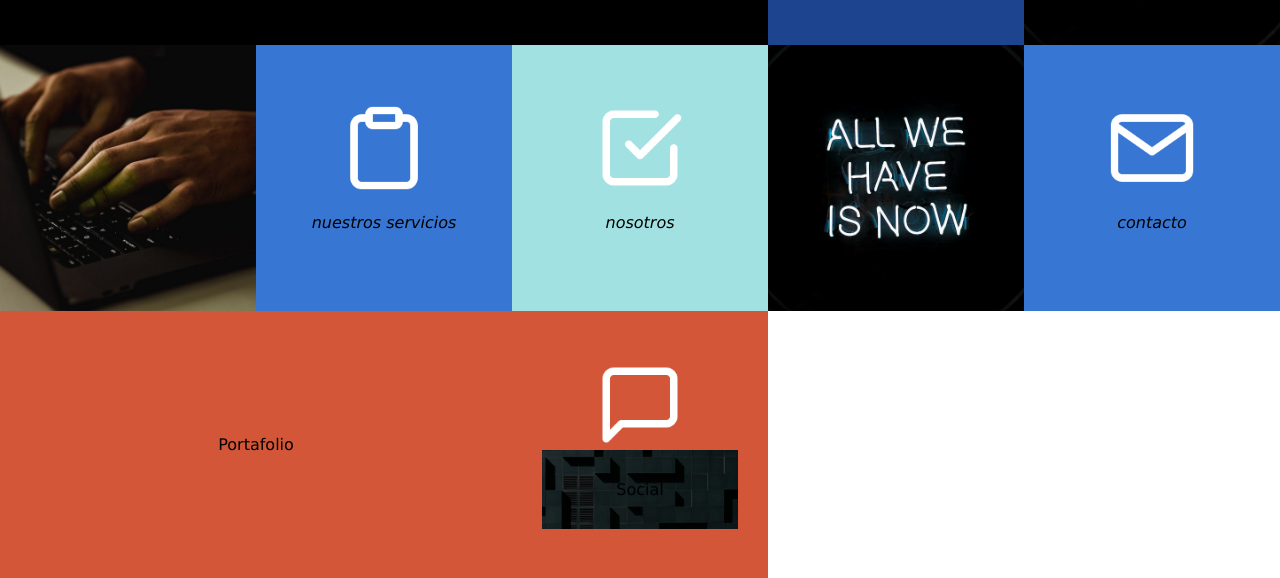
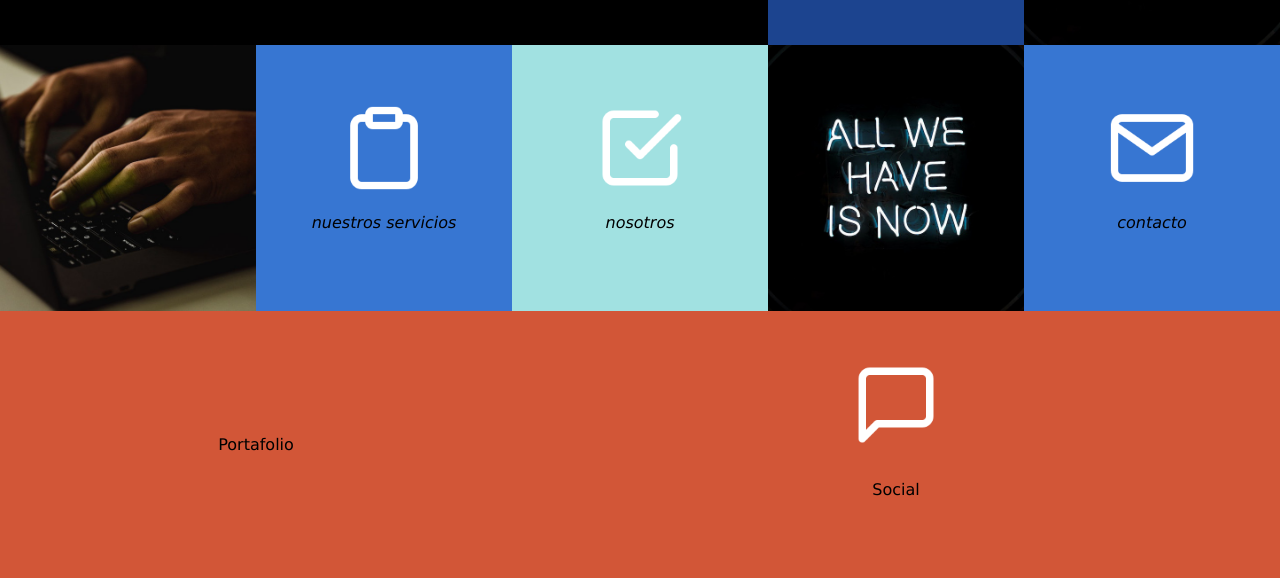
Before and after one commit to Kelvin207/Presentacion-HTML, a plain HTML site: page index.html in a window 1280 px wide. Shown: the part 222-800 px from the top of the page. Drawn offline with Linux system fonts and the light colour scheme.

Commit message:
second commit

```diff
--- a/styles/main.css
+++ b/styles/main.css
@@ -111,17 +111,17 @@
       /* grid-row: 3; */
       /* background: url(../images/bk-5.jpg); */
 
-      grid-column: 3/3;
+      grid-column: 3/6;
       grid-row: 3;
       background: url(../images/bk-4.jpg);
       background: #d25637;
     }
 
-    .box-11 {
-      grid-column: 4/6;
-      grid-row: 3;
+    /* .box-11 {
+      grid-column: 3/6;
+      grid-row: 6;
       background: url(../images/bk-5.jpg);
-    }
+    } */
     .box-3, .box-4, .box-7, .box-9, .box-11{
         background-repeat: no-repeat;
         background-position: center;
```
